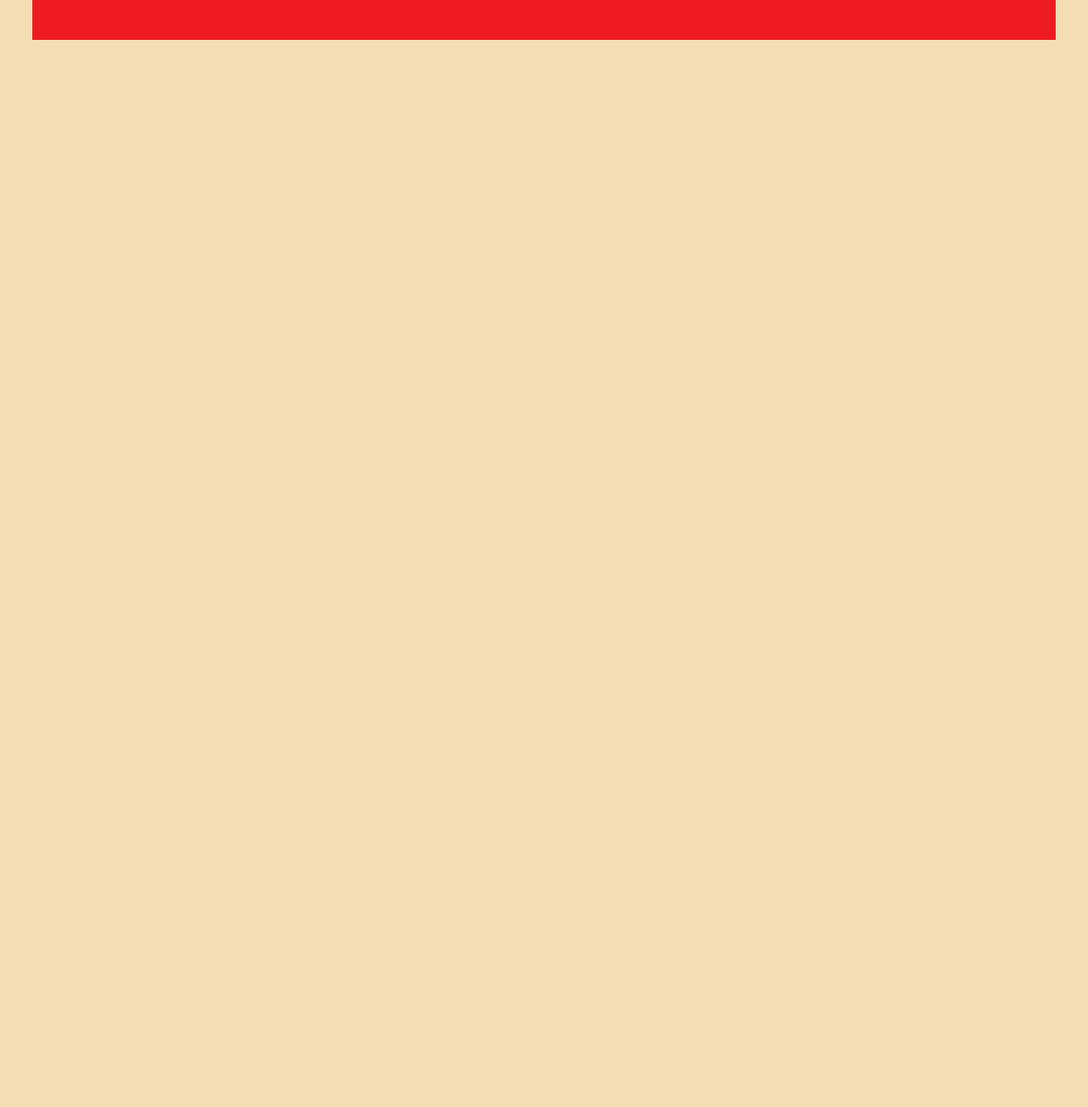
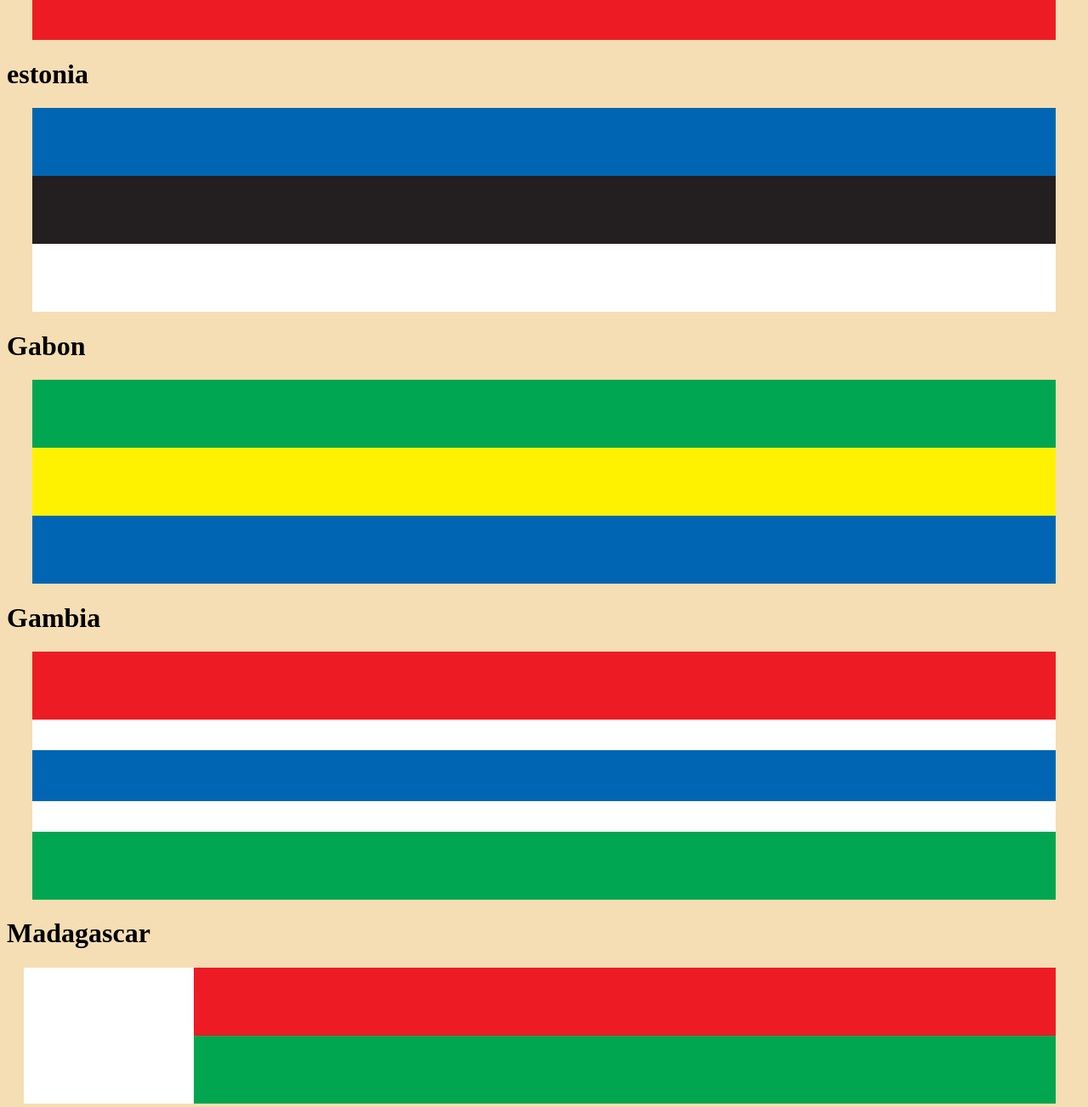
Before and after one commit to MetiLe/CvApp, a plain HTML site: page flags.html in a window 1280 px wide. Shown: the part 1520-2823 px from the top of the page at 85% size. Before the commit the page ends 1575 px from the top, so only its background shows below. Drawn offline with Linux system fonts and the light colour scheme.

Commit message:
estonia gambia gabon madagascar are added

```diff
--- a/flag.css
+++ b/flag.css
@@ -100,3 +100,115 @@ margin-bottom: 0px;
 margin-right: 30px;
 margin-top: 0px;
 }
+#estwhite{
+    background-color:rgb(255,255,255);
+    border:20px rgb(255,255,255) solid;
+    padding:20px;
+    margin-left: 30px;
+    margin-bottom: 0px;
+    margin-right: 30px;
+    margin-top: 0px;
+}
+#estblack{
+    background-color:rgb(35,31,32);
+    border:20px rgb(35,31,32) solid;
+    padding:20px;
+    margin-left: 30px;
+    margin-bottom: 0px;
+    margin-right: 30px;
+    margin-top: 0px;
+}
+#estblue{
+    background-color:rgb(0,102,179);
+    border:20px rgb(0,102,179) solid;
+    padding:20px;
+    margin-left: 30px;
+    margin-bottom: 0px;
+    margin-right: 30px;
+    margin-top: 0px;
+}
+#gablue{
+    background-color:rgb(0,102,179);
+    border:20px rgb(0,102,179) solid;
+    padding:20px;
+    margin-left: 30px;
+    margin-bottom: 0px;
+    margin-right: 30px;
+    margin-top: 0px;
+}
+#gabyellow{
+    background-color:rgb(255,242,0);
+    border:20px rgb(255,242,0) solid;
+    padding:20px;
+    margin-left: 30px;
+    margin-bottom: 0px;
+    margin-right: 30px;
+    margin-top: 0px;
+}
+#gabgreen{
+    background-color:rgb(0,166,81);
+    border:20px rgb(0,166,81) solid;
+    padding:20px;
+    margin-left: 30px;
+    margin-bottom: 0px;
+    margin-right: 30px;
+    margin-top: 0px;
+}
+#gambia{
+    background-color:white;
+    border-left:30px wheat solid;
+    border-right:30px wheat solid;
+}
+#gamred{
+    background-color:rgb(237,28,36);
+    border:20px rgb(237,28,36) solid;
+    padding:20px;
+    margin-left: 0px;
+    margin-bottom: 0px;
+    margin-right: 0px;
+    margin-top: 0px;
+
+}
+#gamblue{
+     background-color: rgb(0,102,179);
+    border-color: white;
+    padding: 30px;
+    border-bottom:20px white solid;
+    border-top:20px  white solid;
+    margin-left: 0px;
+    margin-right:0px;
+}
+#gamgreen{
+    background-color:rgb(0,166,81);
+    border:20px rgb(0,166,81) solid;
+    padding:20px;
+    margin-left: 0px;
+    margin-bottom: 0px;
+    margin-right: 0px;
+    margin-top: 0px;
+}
+
+#mada{
+    background-color: white;
+    border-left:20px wheat solid;
+    border-right: 30px wheat solid;
+}
+
+#mred{
+    background-color:rgb(237,27,36);
+    border:20px rgb(237,27,36) solid;
+    padding:20px;
+    margin-left: 200px;
+    margin-bottom: 0px;
+    margin-right: 0px;
+    margin-top: 0px;
+}
+#mgreen{
+    background-color:rgb(0,166,80);
+    border:20px rgb(0,166,80) solid;
+    padding:20px;
+    margin-left: 200px;
+    margin-bottom: 0px;
+    margin-right: 0px;
+    margin-top: 0px;
+}
--- a/flags.html
+++ b/flags.html
@@ -38,6 +38,30 @@
         <p id="cblue"></p>
         <p class="bred"> </p>
     </div>
+    <h1>estonia</h1>
+    <div id="estonia">
+        <p id="estblue"></p>
+        <p id="estblack"></p>
+        <p id="estwhite"></p>
+    </div>
+    <h1>Gabon</h1>
+    <div>
+        <p id="gabgreen"></p>
+        <p id="gabyellow"></p>
+        <p id="gablue"></p>
+    </div>
+    <h1>Gambia</h1>
+    <div id="gambia">
+        <p id="gamred"></p>
+        <p id="gamblue"></p>
+        <p id="gamgreen"></p>
+    </div>
+    <h1>Madagascar</h1>
+    <div id="mada">
+        <p id="mred"></p>
+        <p id="mgreen"></p>
+    </div>
+
 
 </body>
 </html>
```
